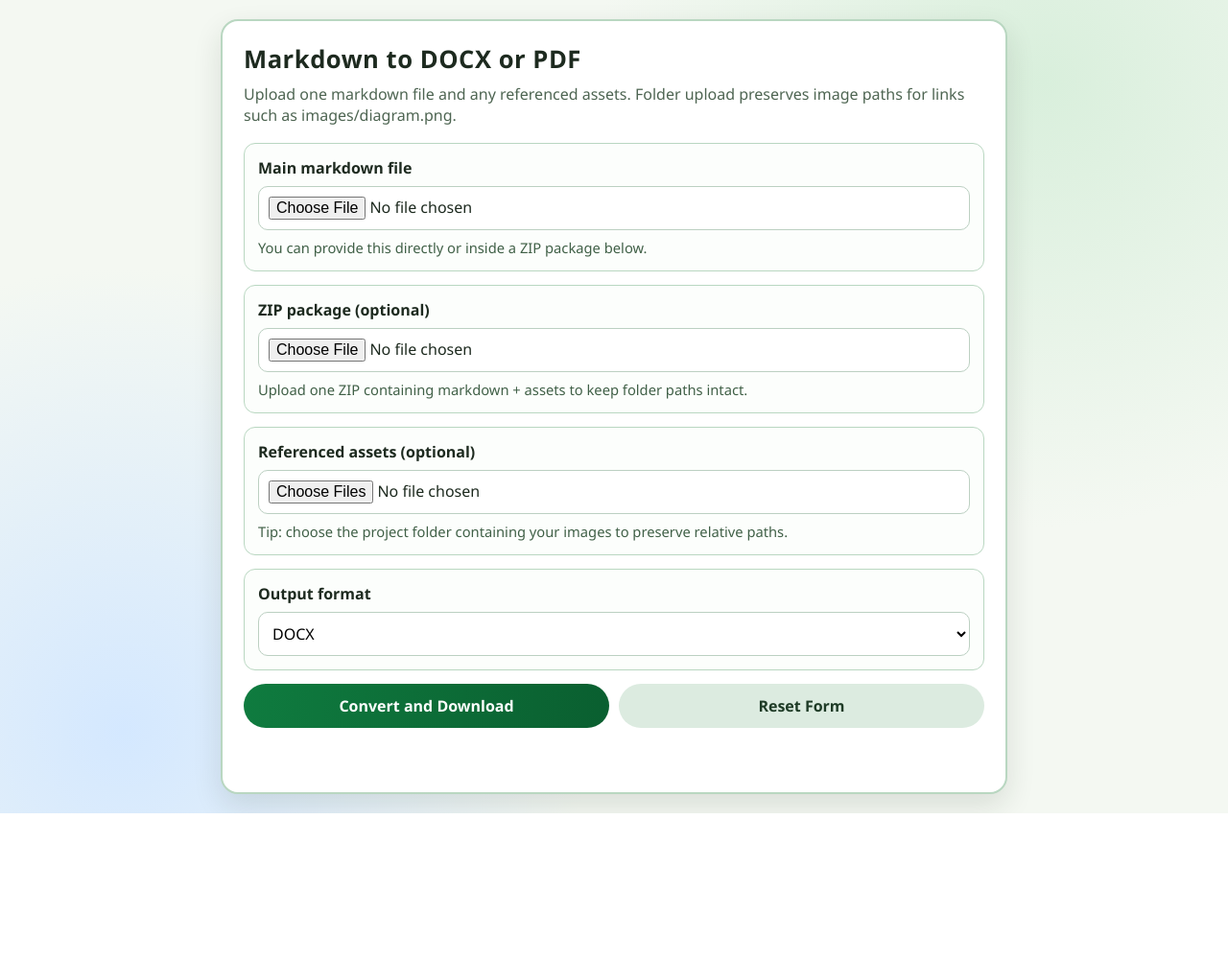
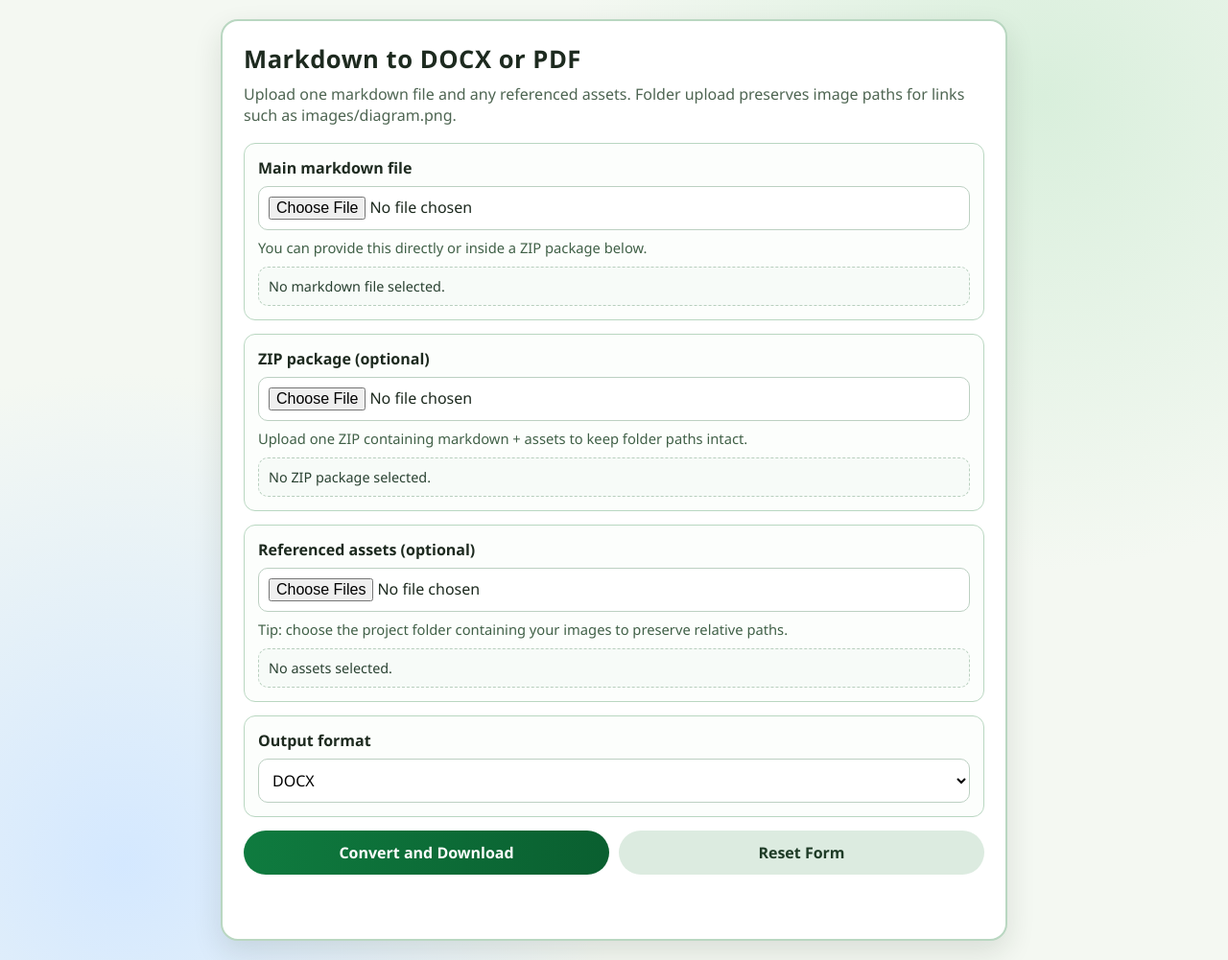
Before and after one commit to MeanTimeCyber/markdown-convert-app, a FastAPI app: page / in a window 1280 px wide. Shown: the whole page at 96% size. Before the commit the page ends 848 px from the top, so only its background shows below. Run offline with FastAPI, Linux system fonts and the light colour scheme; some libraries are stand-ins or nearby versions.

Commit message:
add details of uploaded files

```diff
--- a/app/templates/index.html
+++ b/app/templates/index.html
@@ -116,6 +116,17 @@
       color: #406047;
     }
 
+    .file-summary {
+      margin-top: 10px;
+      border: 1px dashed #b8cfbe;
+      border-radius: 10px;
+      background: #f7fbf8;
+      padding: 10px;
+      font-size: 0.9rem;
+      color: #294131;
+      white-space: pre-line;
+    }
+
     .status {
       margin-top: 12px;
       font-weight: 600;
@@ -144,18 +155,21 @@
         <label for="main_file">Main markdown file</label>
         <input id="main_file" name="main_file" type="file" accept=".md,.markdown,.mdown,text/markdown" />
         <div class="hint">You can provide this directly or inside a ZIP package below.</div>
+        <div class="file-summary" id="mainSummary">No markdown file selected.</div>
       </div>
 
       <div class="field">
         <label for="project_zip">ZIP package (optional)</label>
         <input id="project_zip" name="project_zip" type="file" accept=".zip,application/zip" />
         <div class="hint">Upload one ZIP containing markdown + assets to keep folder paths intact.</div>
+        <div class="file-summary" id="zipSummary">No ZIP package selected.</div>
       </div>
 
       <div class="field">
         <label for="assets">Referenced assets (optional)</label>
         <input id="assets" name="assets" type="file" multiple webkitdirectory directory />
         <div class="hint">Tip: choose the project folder containing your images to preserve relative paths.</div>
+        <div class="file-summary" id="assetsSummary">No assets selected.</div>
       </div>
 
       <div class="field">
@@ -178,6 +192,61 @@
     const form = document.getElementById("convertForm");
     const status = document.getElementById("status");
     const resetButton = document.getElementById("resetButton");
+    const mainFileInput = document.getElementById("main_file");
+    const projectZipInput = document.getElementById("project_zip");
+    const assetsInput = document.getElementById("assets");
+    const mainSummary = document.getElementById("mainSummary");
+    const zipSummary = document.getElementById("zipSummary");
+    const assetsSummary = document.getElementById("assetsSummary");
+
+    function formatSize(bytes) {
+      if (!bytes) return "0 B";
+      const units = ["B", "KB", "MB", "GB"];
+      let size = bytes;
+      let index = 0;
+      while (size >= 1024 && index < units.length - 1) {
+        size /= 1024;
+        index += 1;
+      }
+      return `${size.toFixed(size >= 10 || index === 0 ? 0 : 1)} ${units[index]}`;
+    }
+
+    function updateSingleFileSummary(input, target, emptyMessage, label) {
+      const file = input.files && input.files[0];
+      if (!file) {
+        target.textContent = emptyMessage;
+        return;
+      }
+
+      target.textContent = `${label}: ${file.name}\nSize: ${formatSize(file.size)}`;
+    }
+
+    function updateAssetsSummary() {
+      const files = Array.from(assetsInput.files || []);
+      if (!files.length) {
+        assetsSummary.textContent = "No assets selected.";
+        return;
+      }
+
+      const totalBytes = files.reduce((acc, file) => acc + file.size, 0);
+      const preview = files.slice(0, 5).map((file) => `- ${file.webkitRelativePath || file.name}`);
+      if (files.length > 5) {
+        preview.push(`- ...and ${files.length - 5} more`);
+      }
+
+      assetsSummary.textContent = [
+        `Files: ${files.length}`,
+        `Total size: ${formatSize(totalBytes)}`,
+        "Sample:",
+        ...preview,
+      ].join("\n");
+    }
+
+    function refreshSummaries() {
+      updateSingleFileSummary(mainFileInput, mainSummary, "No markdown file selected.", "File");
+      updateSingleFileSummary(projectZipInput, zipSummary, "No ZIP package selected.", "ZIP");
+      updateAssetsSummary();
+    }
 
     function parseFilename(contentDisposition) {
       if (!contentDisposition) return null;
@@ -233,7 +302,14 @@
       form.reset();
       status.classList.remove("error");
       status.textContent = "Form cleared.";
+      refreshSummaries();
     });
+
+    mainFileInput.addEventListener("change", refreshSummaries);
+    projectZipInput.addEventListener("change", refreshSummaries);
+    assetsInput.addEventListener("change", refreshSummaries);
+
+    refreshSummaries();
   </script>
 </body>
 </html>
```
